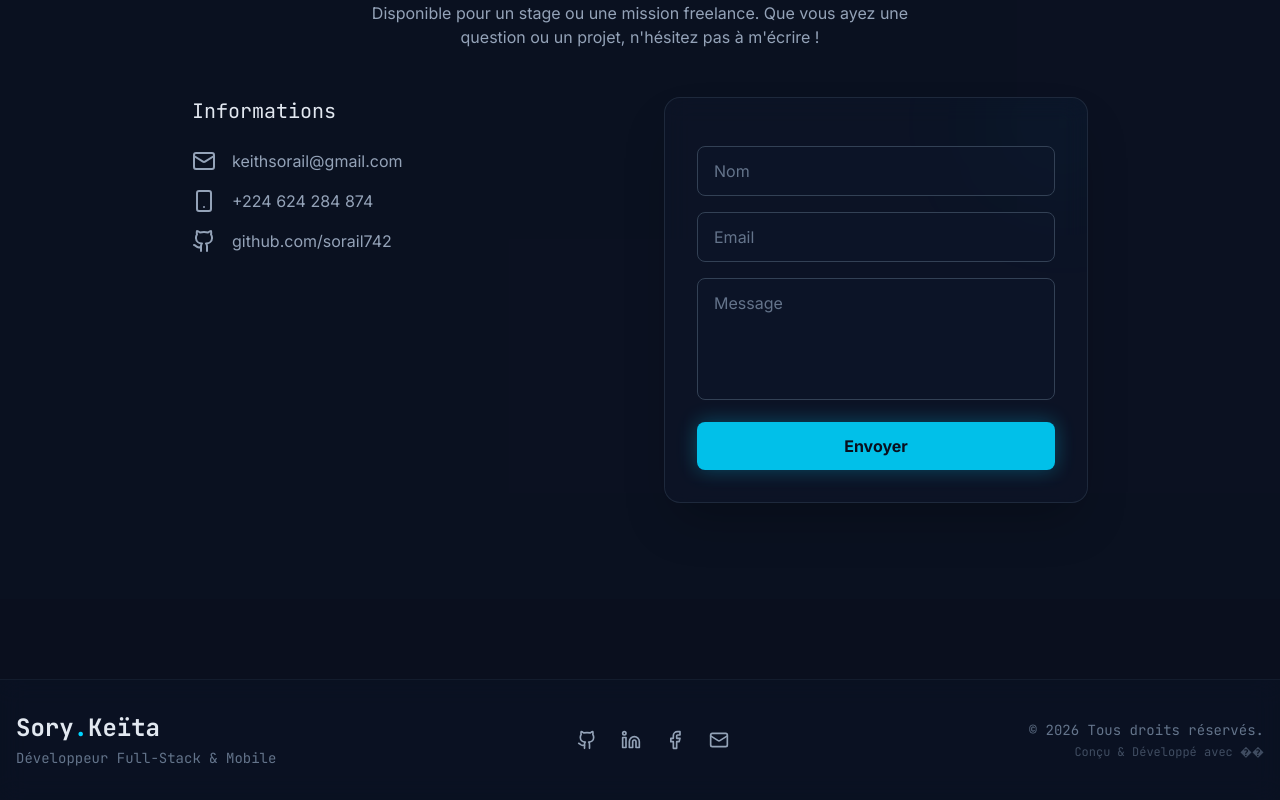
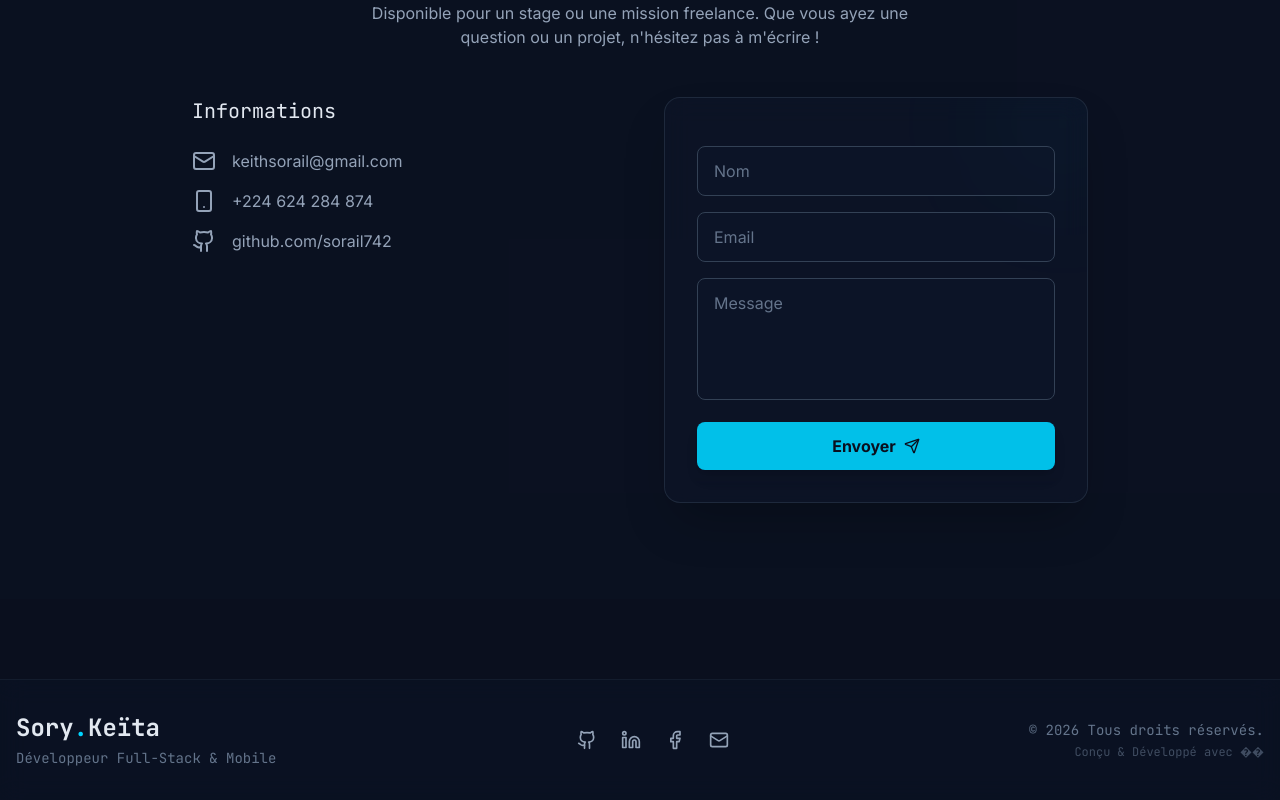
Before and after one commit to sorail742/portefolio, a React (Vite) app in the folder portfolio-frontend/: page / in a window 1280 px wide. Shown: the part 3572-4372 px from the top of the page. Built offline with nearby package versions, Linux system fonts and the light colour scheme.

Commit message:
feat: integrate EmailJS for fully functional contact form submission

```diff
--- a/portfolio-frontend/src/components/Contact.jsx
+++ b/portfolio-frontend/src/components/Contact.jsx
@@ -1,12 +1,46 @@
-import React from 'react';
+import React, { useState } from 'react';
 import { motion } from 'framer-motion';
-import { Mail, Github, Linkedin, Smartphone } from 'lucide-react';
+import { Mail, Github, Linkedin, Smartphone, Send, CheckCircle, XCircle } from 'lucide-react';
+import emailjs from '@emailjs/browser';
 
 export default function Contact() {
+  const [formData, setFormData] = useState({ name: '', email: '', message: '' });
+  const [status, setStatus] = useState('idle'); // idle, loading, success, error
+
   const handleSubmit = (e) => {
     e.preventDefault();
-    // Simulate form submission
-    alert('Message envoyé avec succès !');
+    setStatus('loading');
+
+    // Identifiants EmailJS
+    const serviceID = 'service_l35wsw7';
+    const templateID = 'template_g449lme';
+    const publicKey = 'MS5HiWTONgye26QV3';
+
+    const templateParams = {
+      from_name: formData.name,
+      from_email: formData.email,
+      message: formData.message,
+    };
+
+    emailjs.send(serviceID, templateID, templateParams, publicKey)
+      .then((response) => {
+        console.log('SUCCESS!', response.status, response.text);
+        setStatus('success');
+        setFormData({ name: '', email: '', message: '' });
+
+        // Reset status after 5 seconds
+        setTimeout(() => setStatus('idle'), 5000);
+      }, (err) => {
+        console.log('FAILED...', err);
+        setStatus('error');
+
+        // Reset status after 5 seconds
+        setTimeout(() => setStatus('idle'), 5000);
+      });
+  };
+
+  const handleChange = (e) => {
+    setFormData({ ...formData, [e.target.name]: e.target.value });
   };
 
   return (
@@ -35,7 +69,7 @@ export default function Contact() {
                 <div className="flex items-center text-slate-400">
                   <Smartphone className="mr-4" /> +224 624 284 874
                 </div>
-                <a href="https://github.com/sorail742742" target="_blank" rel="noreferrer" className="flex items-center text-slate-400 hover:text-cyanAccent transition-colors group">
+                <a href="https://github.com/sorail742" target="_blank" rel="noreferrer" className="flex items-center text-slate-400 hover:text-cyanAccent transition-colors group">
                   <Github className="mr-4 group-hover:scale-110 transition-transform" /> github.com/sorail742
                 </a>
               </div>
@@ -44,16 +78,54 @@ export default function Contact() {
             <form onSubmit={handleSubmit} className="space-y-4 bg-cardBg/50 backdrop-blur-md p-8 rounded-2xl border border-slate-700/50 shadow-2xl relative overflow-hidden group">
               <div className="absolute top-0 right-0 w-32 h-32 bg-cyanAccent/5 rounded-full blur-3xl -mr-10 -mt-10 group-focus-within:bg-cyanAccent/10 transition-colors"></div>
               <div className="relative z-10">
-                <input type="text" placeholder="Nom" required className="w-full bg-slate-900/50 border border-slate-700 rounded-lg px-4 py-3 text-slate-200 placeholder-slate-500 focus:outline-none focus:border-cyanAccent/50 focus:ring-1 focus:ring-cyanAccent/50 transition-all mb-4" />
-                <input type="email" placeholder="Email" required className="w-full bg-slate-900/50 border border-slate-700 rounded-lg px-4 py-3 text-slate-200 placeholder-slate-500 focus:outline-none focus:border-cyanAccent/50 focus:ring-1 focus:ring-cyanAccent/50 transition-all mb-4" />
-                <textarea placeholder="Message" required rows="4" className="w-full bg-slate-900/50 border border-slate-700 rounded-lg px-4 py-3 text-slate-200 placeholder-slate-500 focus:outline-none focus:border-cyanAccent/50 focus:ring-1 focus:ring-cyanAccent/50 transition-all resize-none mb-4"></textarea>
+                <input
+                  type="text"
+                  name="name"
+                  value={formData.name}
+                  onChange={handleChange}
+                  placeholder="Nom"
+                  required
+                  className="w-full bg-slate-900/50 border border-slate-700 rounded-lg px-4 py-3 text-slate-200 placeholder-slate-500 focus:outline-none focus:border-cyanAccent/50 focus:ring-1 focus:ring-cyanAccent/50 transition-all mb-4"
+                />
+                <input
+                  type="email"
+                  name="email"
+                  value={formData.email}
+                  onChange={handleChange}
+                  placeholder="Email"
+                  required
+                  className="w-full bg-slate-900/50 border border-slate-700 rounded-lg px-4 py-3 text-slate-200 placeholder-slate-500 focus:outline-none focus:border-cyanAccent/50 focus:ring-1 focus:ring-cyanAccent/50 transition-all mb-4"
+                />
+                <textarea
+                  name="message"
+                  value={formData.message}
+                  onChange={handleChange}
+                  placeholder="Message"
+                  required
+                  rows="4"
+                  className="w-full bg-slate-900/50 border border-slate-700 rounded-lg px-4 py-3 text-slate-200 placeholder-slate-500 focus:outline-none focus:border-cyanAccent/50 focus:ring-1 focus:ring-cyanAccent/50 transition-all resize-none mb-4"
+                ></textarea>
+
                 <motion.button
-                  whileHover={{ scale: 1.02 }}
-                  whileTap={{ scale: 0.98 }}
+                  whileHover={status !== 'loading' ? { scale: 1.02 } : {}}
+                  whileTap={status !== 'loading' ? { scale: 0.98 } : {}}
                   type="submit"
-                  className="w-full px-8 py-3 bg-cyanAccent/90 text-darkBg font-bold rounded-lg hover:bg-cyanAccent transition-colors shadow-[0_0_20px_rgba(0,212,255,0.3)] hover:shadow-[0_0_30px_rgba(0,212,255,0.5)]"
+                  disabled={status === 'loading'}
+                  className={`w-full px-8 py-3 font-bold rounded-lg transition-colors shadow-lg flex items-center justify-center
+                    ${status === 'loading' ? 'bg-slate-700 text-slate-300 cursor-not-allowed' :
+                      status === 'success' ? 'bg-green-500 text-white shadow-green-500/30' :
+                        status === 'error' ? 'bg-red-500 text-white shadow-red-500/30' :
+                          'bg-cyanAccent/90 text-darkBg hover:bg-cyanAccent shadow-[0_0_20px_rgba(0,212,255,0.3)] hover:shadow-[0_0_30px_rgba(0,212,255,0.5)]'}`}
                 >
-                  Envoyer
+                  {status === 'loading' ? (
+                    <span className="flex items-center"><motion.div animate={{ rotate: 360 }} transition={{ repeat: Infinity, duration: 1 }} className="mr-2"><CheckCircle className="w-5 h-5 opacity-0" /></motion.div>Envoi en cours...</span>
+                  ) : status === 'success' ? (
+                    <span className="flex items-center"><CheckCircle className="mr-2 w-5 h-5" /> Message envoyé !</span>
+                  ) : status === 'error' ? (
+                    <span className="flex items-center"><XCircle className="mr-2 w-5 h-5" /> Erreur d'envoi</span>
+                  ) : (
+                    <span className="flex items-center">Envoyer <Send className="ml-2 w-4 h-4" /></span>
+                  )}
                 </motion.button>
               </div>
             </form>
```
